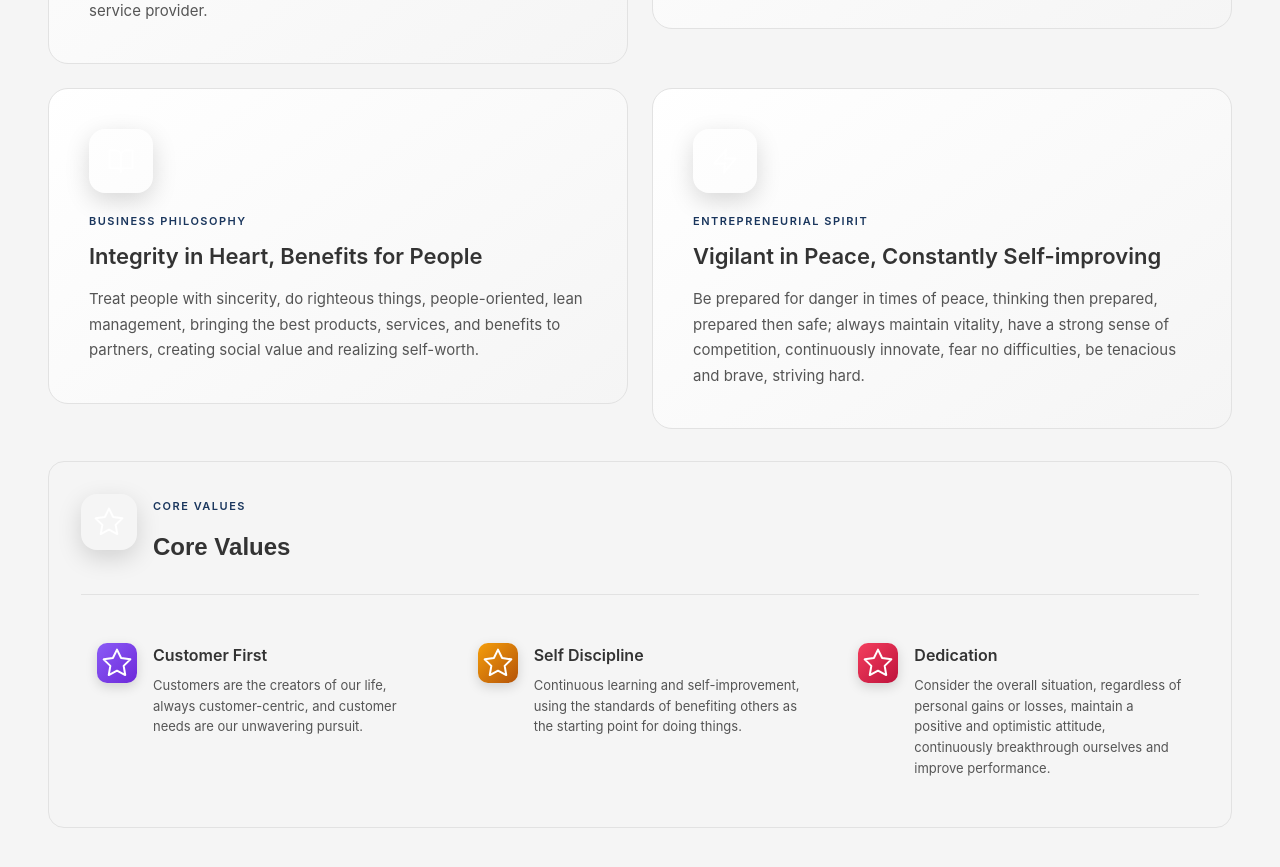
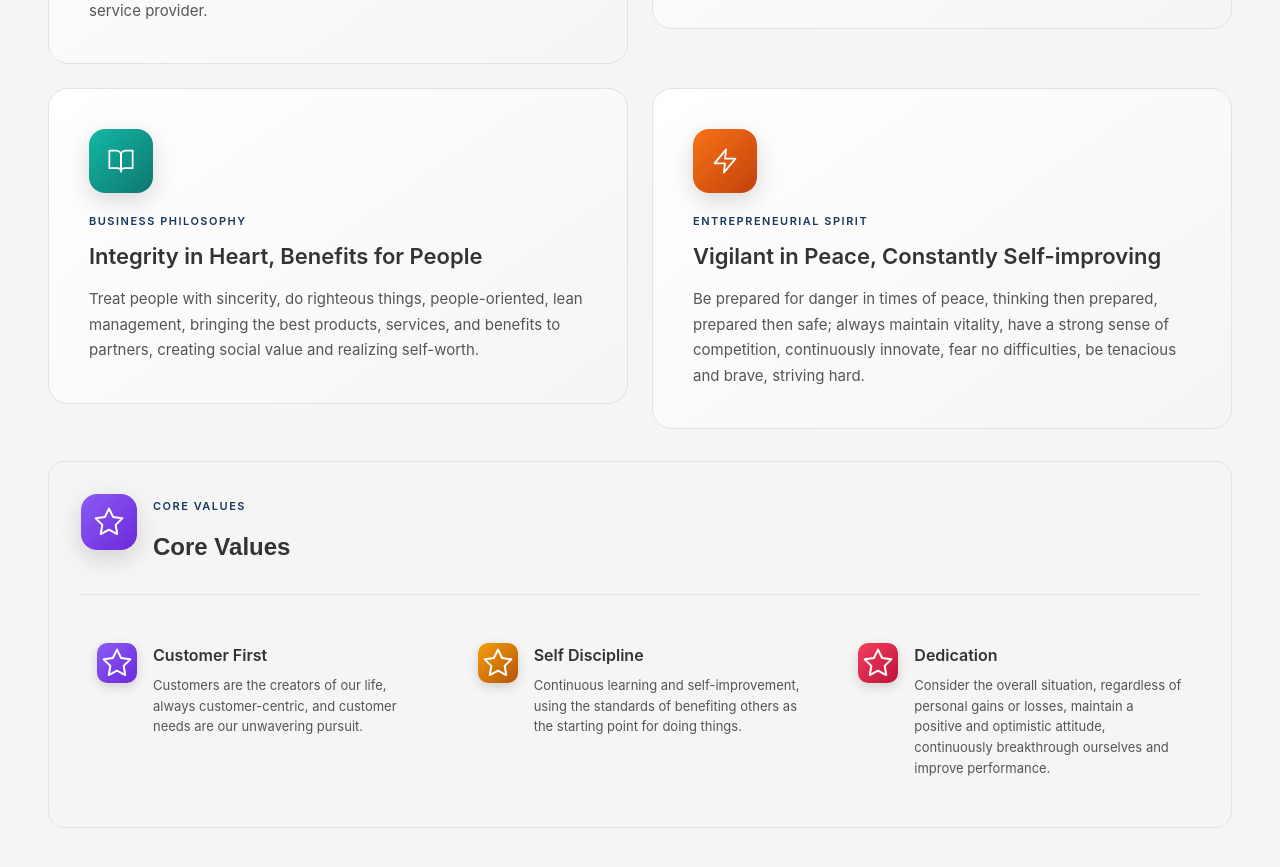
Before and after one commit to dugd-insight/steel-portal-pro, a React (Vite) app: page /#/about in a window 1280 px wide. Shown: the part 2220-3087 px from the top of the page. Built offline with nearby package versions, Linux system fonts and the light colour scheme; no server answers.

Commit message:
fix: add missing culture-card-icon color variants for teal/orange/violet/amber/rose

```diff
--- a/src/pages/About/about.css
+++ b/src/pages/About/about.css
@@ -460,30 +460,35 @@
 }
 
 /* Teal - Philosophy */
+.culture-card-icon.icon-teal,
 .culture-card-icon-sm.icon-teal,
 .cert-icon.icon-teal {
   background: linear-gradient(135deg, #14b8a6, #0f766e);
 }
 
 /* Orange - Spirit */
+.culture-card-icon.icon-orange,
 .culture-card-icon-sm.icon-orange,
 .cert-icon.icon-orange {
   background: linear-gradient(135deg, #f97316, #c2410c);
 }
 
 /* Violet - Values */
+.culture-card-icon.icon-violet,
 .value-icon-small.icon-violet,
 .cert-icon.icon-violet {
   background: linear-gradient(135deg, #8b5cf6, #6d28d9);
 }
 
 /* Amber - Values */
+.culture-card-icon.icon-amber,
 .value-icon-small.icon-amber,
 .cert-icon.icon-amber {
   background: linear-gradient(135deg, #f59e0b, #b45309);
 }
 
 /* Rose - Values */
+.culture-card-icon.icon-rose,
 .value-icon-small.icon-rose,
 .cert-icon.icon-rose {
   background: linear-gradient(135deg, #f43f5e, #be123c);
```
